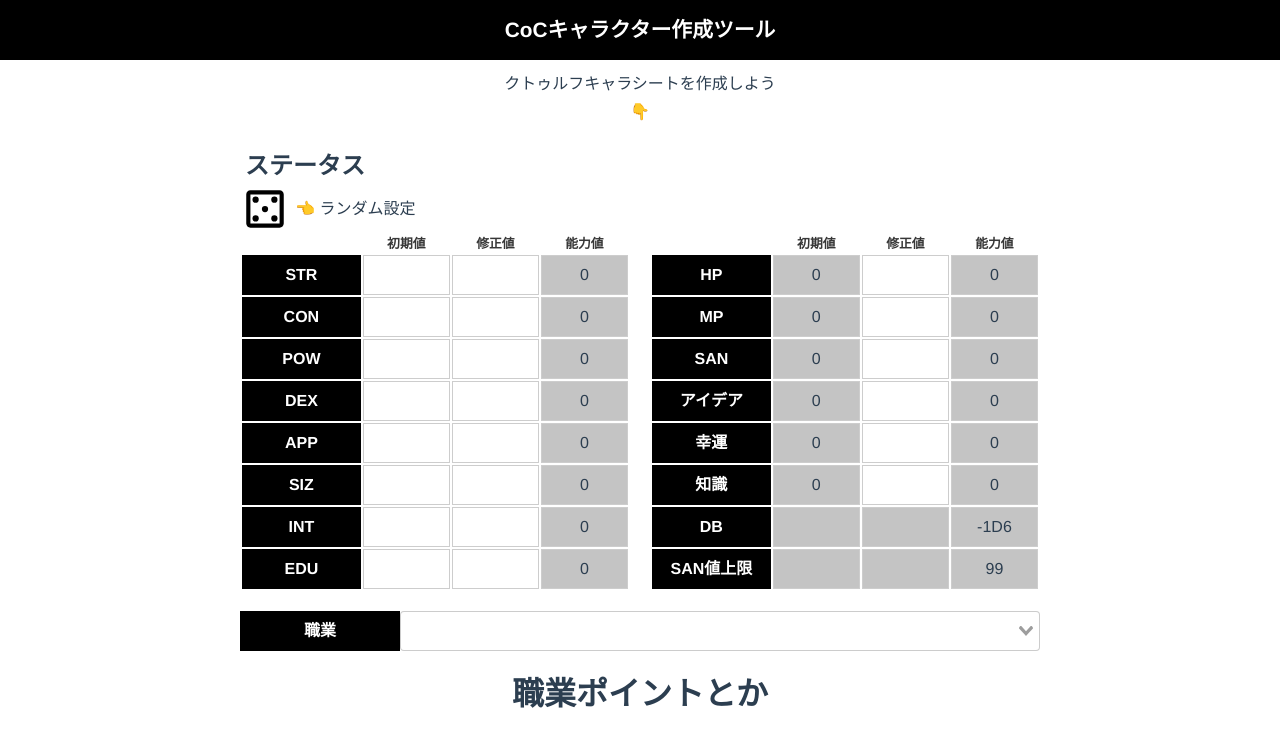
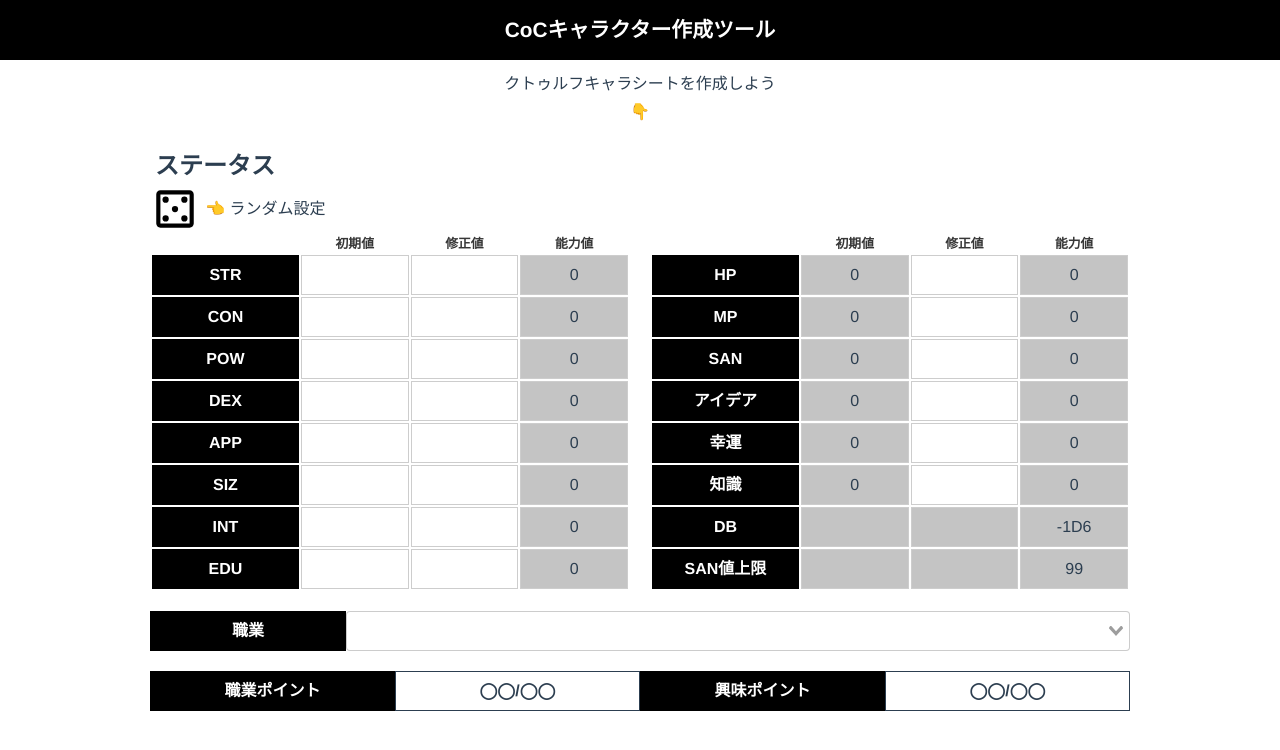
Before and after one commit to sueCalystegia00/CoC-chara-maker, a Vue app: page / in a window 1280 px wide. Shown: the top 750 px of the page. Built offline with nearby package versions, Linux system fonts and the light colour scheme; no server answers.

Commit message:
update&change: デザイン

```diff
--- a/src/components/JobSelector.vue
+++ b/src/components/JobSelector.vue
@@ -47,7 +47,6 @@
 <style scoped>
 .jobselector {
   width: 100%;
-  max-width: 800px;
   display: flex;
   flex-direction: column;
   align-items: center;
--- a/src/components/SkillPointChecker.vue
+++ b/src/components/SkillPointChecker.vue
@@ -1,7 +1,14 @@
 <template>
-  <header class="skill-point-checker">
-    <h1>職業ポイントとか</h1>
-  </header>
+  <div class="skill-point-checker">
+    <div class="job-point">
+      <div class="label">職業ポイント</div>
+      <div class="point">◯◯/◯◯</div>
+    </div>
+    <div class="int-point">
+      <div class="label">興味ポイント</div>
+      <div class="point">◯◯/◯◯</div>
+    </div>
+  </div>
 </template>
 
 <script>
@@ -14,9 +21,41 @@
 <style scoped>
 .skill-point-checker {
   width: 100%;
+  height: 40px;
+  display: flex;
+  flex-direction: row;
+  align-items: center;
+  justify-content: flex-start;
+}
+div[class$="point"] {
+  width: 50%;
+  height: 100%;
   display: flex;
   flex-direction: row;
   justify-content: center;
   align-items: center;
 }
+.label {
+  width: 50%;
+  height: 100%;
+  background-color: #000000;
+  color: #ffffff;
+  font-weight: bold;
+  display: flex;
+  flex-direction: column;
+  justify-content: center;
+  align-items: center;
+  box-sizing: border-box;
+}
+.point {
+  width: 50%;
+  height: 100%;
+  font-weight: bold;
+  display: flex;
+  flex-direction: column;
+  justify-content: center;
+  align-items: center;
+  border: solid 1px;
+  box-sizing: border-box;
+}
 </style>
--- a/src/components/Status.vue
+++ b/src/components/Status.vue
@@ -276,7 +276,6 @@
 <style scoped>
 .status {
   width: 100%;
-  max-width: 800px;
   display: flex;
   flex-direction: column;
   align-items: center;
--- a/src/views/Home.vue
+++ b/src/views/Home.vue
@@ -32,6 +32,7 @@
 <style scoped>
 .home {
   width: 100%;
+  max-width: 1000px;
   display: flex;
   flex-direction: column;
   align-items: center;
```
